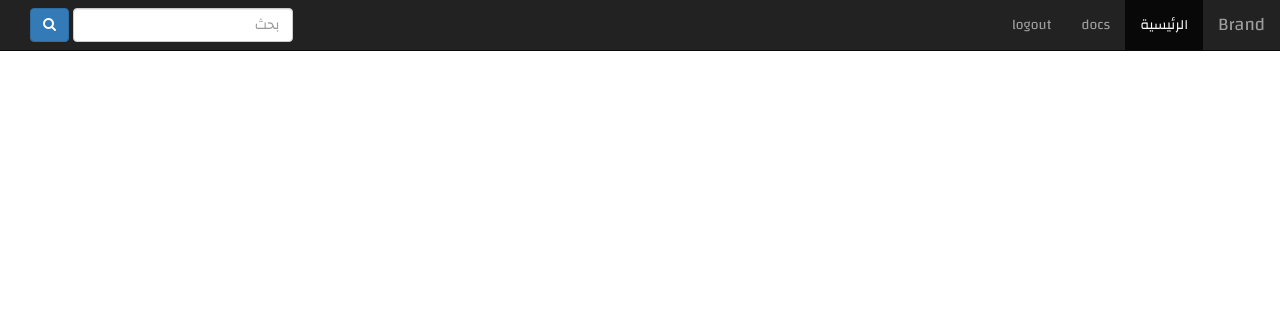
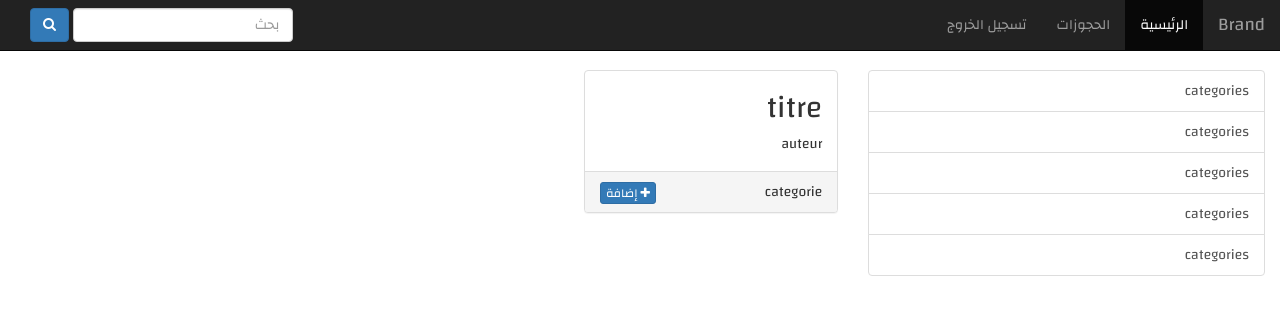
Before and after one commit to doublevie/biblio, a PHP site: page /home.php in a window 1280 px wide. Shown: the top 315 px of the page. Run offline with PHP 8.4, Linux system fonts and the light colour scheme.

Commit message:
added home ui

```diff
--- a/admin/categories.php
+++ b/admin/categories.php
@@ -16,7 +16,6 @@ include '../inc/conf.php';
 
 
 if (isset($_POST['addcat'])) {
-
   $cat = $_POST['addcat'];
   $add = "INSERT INTO categories (NOM_CAT) VALUES ('$cat')";
 $conn->query($add);
@@ -35,6 +34,7 @@ if ($result->num_rows > 0) {
       $id = $row["ID"];
       $name =  $row["NOM_CAT"];
 $cats .= "<tr><td>$id</td><td>$name</td></tr>";
+
     }
 }
 
--- a/home.php
+++ b/home.php
@@ -10,15 +10,54 @@
     <link rel="stylesheet" href="libs/css/main.css">
     <style media="screen">
 
-
+body {padding-top: 70px}
+h2 {padding-top: 5px;margin-top:0}
+.panel-body {height:100px;overflow-y: hidden;}
      </style>
   </head>
   <body>
 <?php include 'inc/nav.php'; ?>
 
 
-<div class="container">
-<h1>welcom</h1>
+<div class="container-fluid" >
+<div class="row">
+<div class="col-md-4">
+  <div class="list-group">
+  <a href="#" class="list-group-item ">
+    categories
+  </a>
+  <a href="#" class="list-group-item">categories</a>
+  <a href="#" class="list-group-item">categories</a>
+  <a href="#" class="list-group-item">categories</a>
+  <a href="#" class="list-group-item">categories</a>
+</div>
+</div>
+
+<div class="col-md-8">
+
+<div class="row" id="res">
+
+<div class="col-sm-4">
+  <div class="panel panel-default">
+  <div class="panel-body">
+    <h2>titre</h2>
+    <p>auteur</p>
+  </div>
+  <div class="panel-footer">
+    categorie
+    <a class="btn btn-primary pull-left btn-xs"><i class="fa fa-plus"></i> إضافة</a></div>
+</div>
+</div>
+
+
+</div>
+
+</div>
+
+
+
+</div>
+
 </div>
 
 
--- a/inc/nav.php
+++ b/inc/nav.php
@@ -15,14 +15,14 @@
     <div class="collapse navbar-collapse" id="bs-example-navbar-collapse-1">
       <ul class="nav navbar-nav">
         <li class="active"><a href="./">الرئيسية <span class="sr-only">(current)</span></a></li>
-        <li><a href="#">docs</a></li>
-        <li><a href="./?action=logout">logout</a></li>
+        <li><a href="#">الحجوزات</a></li>
+        <li><a href="./?action=logout">تسجيل الخروج</a></li>
 
 
       </ul>
-       <form class="navbar-form navbar-left">
+       <form class="navbar-form navbar-left" method="get" action="./search.php">
         <div class="form-group">
-          <input type="text" name="USERNAME" class="form-control" placeholder="بحث">
+          <input type="text" name="q" class="form-control" placeholder="بحث">
         </div>
 
         <button type="submit" class="btn btn-primary" > <i class="fa fa-search"></i></button>
--- a/inc/navadmin.php
+++ b/inc/navadmin.php
@@ -14,7 +14,7 @@
     <!-- Collect the nav links, forms, and other content for toggling -->
     <div class="collapse navbar-collapse" id="bs-example-navbar-collapse-1">
       <ul class="nav navbar-nav">
-        <li class="active"><a href="#">الرئيسية <span class="sr-only">(current)</span></a></li>
+        <li><a href="#">الرئيسية <span class="sr-only">(current)</span></a></li>
         <li><a href="adherents.php">المنخرطين</a></li>
         <li><a href="ouverages.php">الملمفات</a></li>
         <li><a href="categories.php">الاقسام</a></li>
--- a/login.php
+++ b/login.php
@@ -39,11 +39,11 @@
 
 <tr>
   <td> كلمة السر</td>
-  <td><input type="text" class="form-control" name="PASSE" dir="ltr" value="" required></td>
+  <td><input type="password" class="form-control" name="PASSE" dir="ltr" value="" required></td>
 </tr>
 <tr>
   <td>اعادة كلمة السر</td>
-  <td><input type="text" class="form-control" name="PASSE2" dir="ltr" value="" required></td>
+  <td><input type="password" class="form-control" name="PASSE2" dir="ltr" value="" required></td>
 </tr>
 
 
@@ -57,7 +57,7 @@
 </tr>
 <tr>
   <td>تاريخ الميلاد </td>
-  <td><input type="text" class="form-control" name="DATE_NAISSANCE" value="" ></td>
+  <td><input type="date" class="form-control" name="DATE_NAISSANCE" value="" ></td>
 </tr>
 <tr>
   <td>العنوان</td>
```
Also changed, not shown: admin/ouverages.php (+15 -3 lines).
